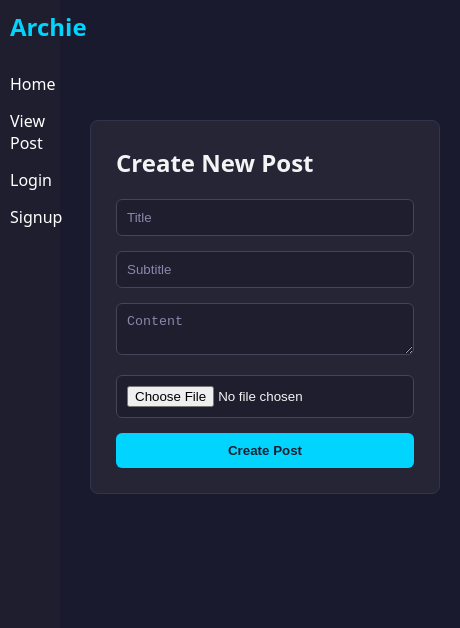
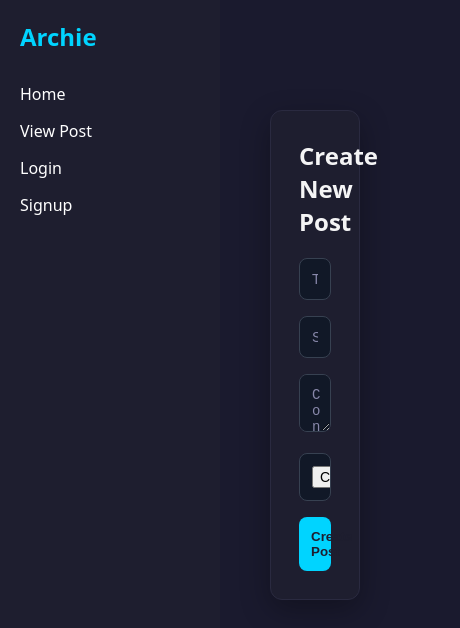
Before and after one commit to DevDiva56/blogging-site, a React app in the folder frontend/: page /create in a window 390 px wide. Shown: the top 628 px of the page, 460 px wide, since content can reach past the window. Built offline with nearby package versions, Linux system fonts and the light colour scheme; the HTML template or start-up script is replaced by a standard one.

Commit message:
Styling Done

```diff
--- a/frontend/src/App.jsx
+++ b/frontend/src/App.jsx
@@ -6,17 +6,25 @@ import Home from "./pages/Home"
 import CreatePost from "./pages/CreatePost"
 import ViewPost from "./pages/ViewPost"
 import EditPost from "./pages/EditPost"
+import ProtectedRoute from "./components/ProtectedRoute"
 
 
 function App(){
 
   return (
-
+     <div className="app-container">
     <Router>
         <NavBar />
       <div className="main-content">
       <Routes>
-        <Route path ="/"element ={<Home/>}/>
+          <Route
+    path="/"
+    element={
+      <ProtectedRoute>
+        <Home />
+      </ProtectedRoute>
+    }
+  />
         <Route path="/signup" element={<Signup />} />
         <Route path ="/login"element ={<Login/>}/>
         <Route path ="/create"element ={<CreatePost/>}/>
@@ -25,6 +33,7 @@ function App(){
       </Routes>
       </div>
     </Router>
+    </div>
   )
 }
 
--- /dev/null
+++ b/frontend/src/components/ProtectedRoute.jsx
@@ -0,0 +1,13 @@
+import { Navigate } from "react-router-dom";
+
+function ProtectedRoute({ children }) {
+  const token = localStorage.getItem("token");
+
+  if (!token) {
+    return <Navigate to="/login" replace />;
+  }
+
+  return children;
+}
+
+export default ProtectedRoute
--- a/frontend/src/index.css
+++ b/frontend/src/index.css
@@ -7,10 +7,11 @@
 
 body {
   font-family: system-ui, Avenir, Helvetica, Arial, sans-serif;
-  background-color: #1a1a2e; /* Dark background for Tabnine theme */
+  background-color: #1a1a2e;
   color: #f4f4f5; /* Light text */
-  overflow-x:auto;
-  overflow-y: hidden;
+   overflow-x: hidden;   /* OK */
+  overflow-y: auto;
+
 }
 
 /* App container */
@@ -23,7 +24,7 @@ body {
 .sidebar {
   width: 220px;
   height: 100vh;
-  background-color: #1e1e2f; /* Tabnine dark sidebar */
+  background-color: #1e1e2f;
   padding: 20px;
   position: fixed;
   top: 0;
@@ -31,7 +32,7 @@ body {
 }
 
 .sidebar h2 {
-  color: #00d4ff; /* Tabnine neon accent */
+  color: #00d4ff;
   margin-bottom: 30px;
 }
 
@@ -68,9 +69,10 @@ body {
 
 /* Main content */
 .main-content {
-  margin-left: 240px;
+   margin-left: 240px;
   padding: 30px;
-  width: 100%;
+  width: calc(100% - 240px);
+  min-height: 100vh;
 }
 
 /* Post cards (Home & ViewPost) */
@@ -121,13 +123,13 @@ body {
 
 /* Form container (Signup, Login, Create/Edit Post) */
 .form-container {
-  max-width: 500px;
-  margin: 100px auto;
-  background-color: #252536;
-  padding: 25px;
-  padding-right: 25px;
-  border-radius: 8px;
-  border: 1px solid #33334d;
+  max-width: 420px;
+  margin: 80px auto;
+  background-color: #1e1e2f;
+  padding: 28px;
+  border-radius: 12px;
+  border: 1px solid #2a2a40;
+  box-shadow: 0 10px 30px rgba(0,0,0,0.3);
 
 }
 
@@ -138,55 +140,70 @@ body {
 
 .form-container input,
 .form-container textarea {
-  width: 100%;
-  padding: 10px;
-  margin-bottom: 15px;
-  border-radius: 6px;
-  border: 1px solid #44445a;
-  background-color: #1e1e2f;
-  color: #f4f4f5;
+ width: 100%;
+  padding: 12px;
+  margin-bottom: 16px;
+  border-radius: 8px;
+  border: 1px solid #374151;
+  background: #111827;
+  color: #f9fafb;
+  font-size: 14px;
 }
 
 .form-container input::placeholder,
 .form-container textarea::placeholder {
   color: #8888aa;
+  outline: none;
+  border-color: #00d4ff;
 }
 
 .form-container button {
   width: 100%;
-  padding: 10px;
+  padding: 12px;
   background-color: #00d4ff;
   color: #1e1e2f;
   border: none;
-  border-radius: 6px;
+  border-radius: 8px;
+  font-weight: bold;
   cursor: pointer;
-  font-weight: bold;
+  transition: background-color 0.2s ease, transform 0.2s ease;
 }
 
 .form-container button:hover {
   background-color: #00b8dd;
+
 }
 
-/* Grid layout for Home posts */
+
 /* Home page posts grid */
+
+.home-container {
+  min-height: 100vh;
+  padding: 2rem;
+  overflow-y: auto;
+}
+
 .posts-grid {
-  display: flex;
-  flex-wrap: wrap; /* allows cards to go to next row */
-  justify-content: center; /* centers the row horizontally */
-  gap: 20px; /* spacing between cards */
+  display: grid;
+  grid-template-columns: repeat(3, 1fr);
+  gap: 24px;
 }
 
 .post-card {
-  flex: 0 1 calc(33.333% - 20px); /* 3 cards per row minus gap */
-  max-width: 350px; /* optional max width */
+   background: #1e1e2f;
+  border-radius: 10px;
+  overflow: hidden;
+  min-height: 420px;
   border: 1px solid #ccc;
-  border-radius: 8px;
   overflow: hidden;
-  background: #1e1e2f; /* dark theme background */
-  color: #f4f4f5; /* light text */
+  color: #f4f4f5;
   box-shadow: 0 2px 5px rgba(0,0,0,0.3);
-  display: flex;
-  flex-direction:column;
+   display: flex;
+  flex-direction: column;
+  transition:
+    transform 0.25s ease,
+    box-shadow 0.25s ease,
+    border-color 0.25s ease;
 }
 
 .post-card-image {
@@ -195,19 +212,82 @@ body {
   object-fit: cover;
 }
 
+.post-card:hover {
+  transform: translateY(-6px);
+  border-color: #00d4ff;
+  box-shadow:
+    0 10px 30px rgba(0, 212, 255, 0.15),
+    0 0 0 1px rgba(0, 212, 255, 0.2);
+}
+
 .post-card-content {
-  padding: 15px;
+  padding: 16px;
+  flex-grow: 1;
+}
+
+.post-card h3 {
+  margin: 0 0 6px;
+  color: #ffffff;
+}
+
+.post-card h4 {
+  margin: 0 0 10px;
+  color: #9ca3af;
+  font-weight: 500;
+}
+
+.post-card p {
+  font-size: 14px;
+  color: #d1d5db;
+}
+
+.post-card a {
+  color: #00d4ff;
+  font-weight: 500;
+  text-decoration: none;
+}
+
+.btn-edit {
+  padding: 0.4rem 0.75rem;
+  background: rgba(56, 189, 248, 0.15);
+  color: #38bdf8;
+  border: 1px solid rgba(56, 189, 248, 0.4);
+  border-radius: 6px;
+  cursor: pointer;
+}
+
+.btn-edit:hover {
+  background: rgba(56, 189, 248, 0.25);
+}
+
+.btn-delete {
+  padding: 0.4rem 0.75rem;
+  background: rgba(239, 68, 68, 0.15);
+  color: #ef4444;
+  border: 1px solid rgba(239, 68, 68, 0.4);
+  border-radius: 6px;
+  cursor: pointer;
+}
+
+.btn-delete:hover {
+  background: rgba(239, 68, 68, 0.25);
+}
+
+.card-actions {
+  display: flex;
+  gap: 0.75rem;
+  margin-top: 1rem;
 }
 
 /* Responsive adjustments */
-@media (max-width: 768px) {
-  .sidebar {
-    width: 60px;
-    padding: 10px;
-  }
-
-  .main-content {
-    margin-left: 70px;
-    padding: 20px;
+@media (max-width: 900px) {
+  .posts-grid {
+    grid-template-columns: repeat(2, 1fr);
   }
 }
+
+@media (max-width: 600px) {
+  .posts-grid {
+    grid-template-columns: 1fr;
+  }
+}
--- a/frontend/src/pages/Home.jsx
+++ b/frontend/src/pages/Home.jsx
@@ -38,7 +38,11 @@ function Home() {
                 {post.subtitle && <h4>{post.subtitle}</h4>}
                 <p>{post.content.substring(0, 150)}...</p>
                 <p><strong>Author:</strong> {post.author?.username || "Unknown"}</p>
+                <div className="card-actions">
+                    <button className="btn-edit">Edit</button>
+                    <button className="btn-delete">Delete</button>
                 <Link to={`/post/${post._id}`}>Read more</Link>
+                </div>
               </div>
             </div>
           ))}
```
